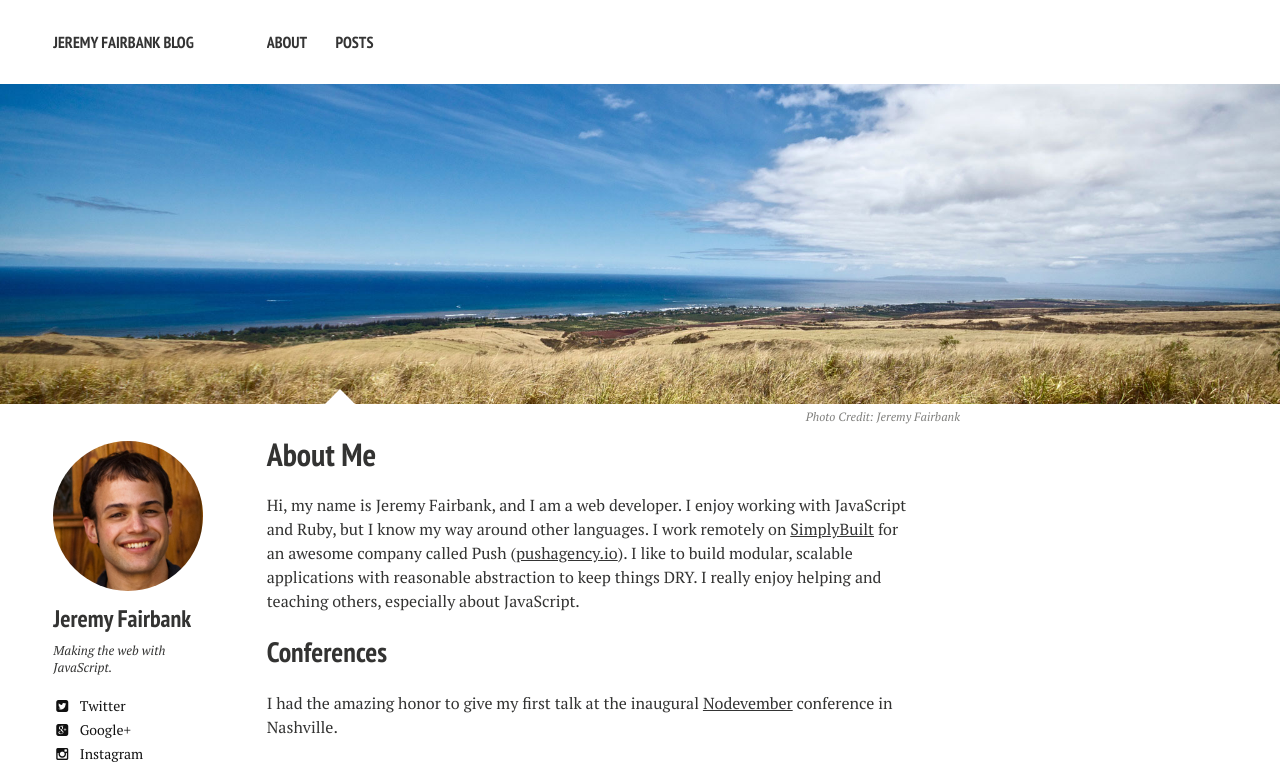
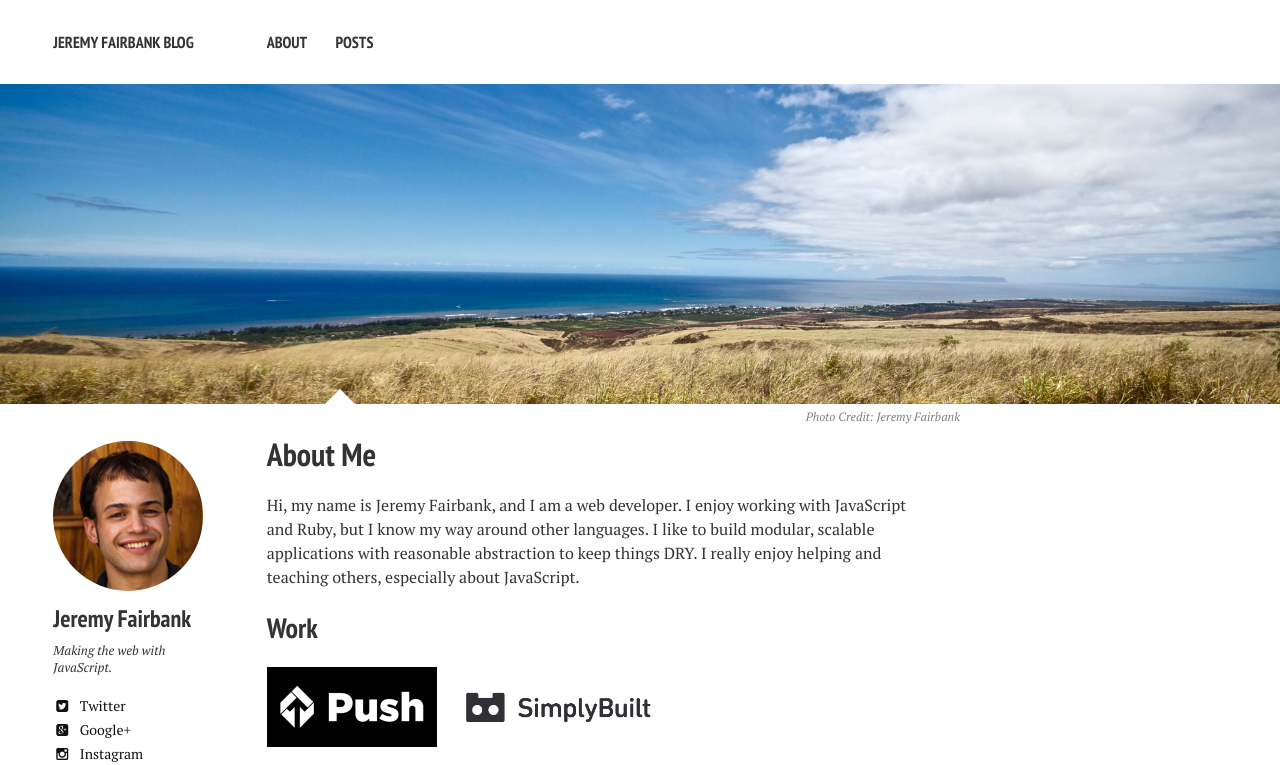
Before and after one commit to jfairbank/blog, a Jekyll site: the page built from about/index.md, in a window 1280 px wide. Shown: the top 765 px of the page. Built offline with Jekyll 4.4.1, drawn with Linux system fonts in a browser that asks for light colours; nearby versions of some CDN libraries; some of the changed text lies outside the part shown; grey boxes are pictures that could not be loaded.

Commit message:
More tweaks to About page

```diff
--- /dev/null
+++ b/_sass/custom.scss
@@ -0,0 +1,19 @@
+.push-logo {
+  background: black;
+  background-image: url(/images/push.png);
+  background-position: center;
+  background-repeat: no-repeat;
+  background-size: 150px 80px;
+  display: inline-block;
+  height: 80px;
+  padding: 0 10px;
+  width: 150px;
+}
+
+.simplybuilt-logo {
+  background: url(/images/simplybuilt.jpg) no-repeat;
+  background-size: 234px 80px;
+  display: inline-block;
+  height: 80px;
+  width: 234px;
+}
--- a/about/index.md
+++ b/about/index.md
@@ -11,17 +11,33 @@ image:
   creditlink: http://jfairbank.github.io
 ---
 
-Hi, my name is Jeremy Fairbank, and I am a web developer. I enjoy working with JavaScript and Ruby, but I know my way around other languages. I work remotely on [SimplyBuilt](http://www.simplybuilt.com) for an awesome company called Push ([pushagency.io](http://pushagency.io)). I like to build modular, scalable applications with reasonable abstraction to keep things DRY. I really enjoy helping and teaching others, especially about JavaScript.
+Hi, my name is Jeremy Fairbank, and I am a web developer. I enjoy working with
+JavaScript and Ruby, but I know my way around other languages.
+I like to build modular, scalable applications with reasonable abstraction to keep things DRY. I really enjoy helping and teaching others, especially about JavaScript.
+
+## Work
+
+<a href="http://pushagency.io" class="push-logo" target="_blank"></a> <a href="http://www.simplybuilt.com" class="simplybuilt-logo" target="_blank"></a>
+
+I work remotely on [SimplyBuilt](http://www.simplybuilt.com) for an awesome
+company called Push ([pushagency.io](http://pushagency.io)).
 
 ## Conferences
 
-I had the amazing honor to give my first talk at the inaugural <a href="http://www.nodevember.org/" target="_blank">Nodevember</a> conference in Nashville.
+<h3>Nodevember '14<br><small>Building Modular and Component Driven Architecture in Backbone.js and Marionete.js</small></h3>
+
+I had the amazing honor to give my first developer talk at the inaugural
+<a href="http://www.nodevember.org/" target="_blank">Nodevember</a> conference
+in Nashville.
 
 <iframe width="420" height="315" src="//www.youtube.com/embed/PrQSpdWkN6Q" frameborder="0" allowfullscreen></iframe>
 
 ## Besides Dev
 
-Outside of developing I am a husband to my beautiful wife and a father to my son. I play guitar and sing at my church and believe I would be pretty messed up without the grace of God every day. I dabble in some photography and really enjoy jazz and chill electronic music.
+Outside of web development I am a husband to my beautiful wife and a father to
+my son. I play guitar and sing at my church and believe I would be pretty
+messed up without the grace of God every day. I dabble in some photography and
+really enjoy jazz and chill electronic music.
 
 ## Say Hello
 
--- a/assets/css/main.scss
+++ b/assets/css/main.scss
@@ -26,3 +26,4 @@ sitemap: false
 @import "vendor/font-awesome/font-awesome";
 @import "vendor/magnific-popup/magnific-popup";
 //@import "vendor/google/fonts";
+@import 'custom';
```
Also changed, not shown: images/push.png (added), images/simplybuilt.jpg (added).
